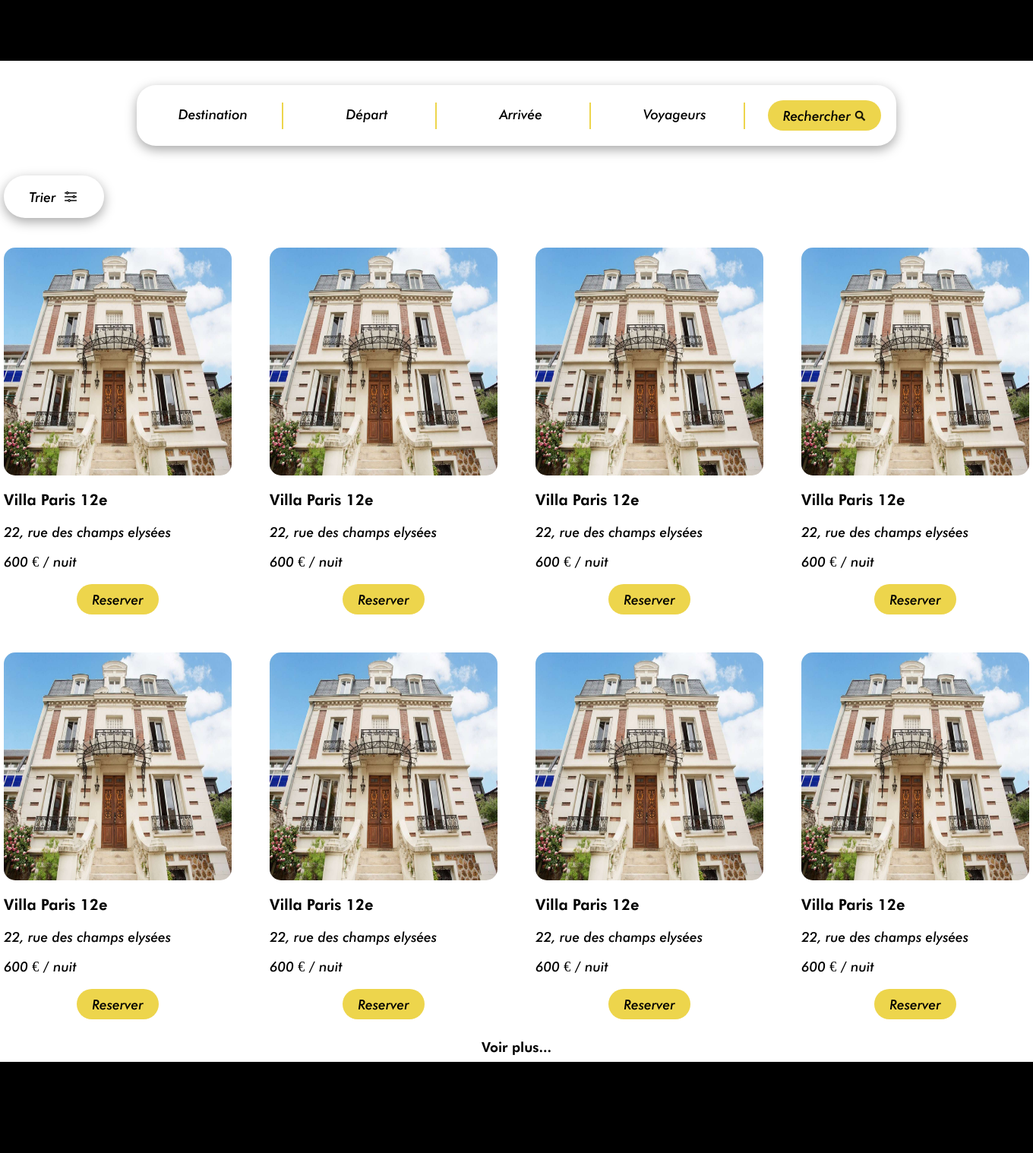
After one commit to YohannDCz/airbnb-php, a PHP site: page /templates/general/locations.php in a window 1360 px wide. The commit adds this page. Shown: the whole page at 76% size. Run offline with PHP 8.4, Linux system fonts and the light colour scheme.

Commit message:
collection v1

```diff
--- a/footer.html
+++ b/templates/components/footer.php
@@ -29,7 +29,7 @@
             gap: 3%;
         }
 
-        p {
+        .container p {
             font-size: 1.063rem;
             color: white;
             font-family: 'Futura PT';
--- /dev/null
+++ b/templates/css/locations.css
@@ -0,0 +1,231 @@
+#area_button_filtre {
+    height: 70px;
+    width: 100%;
+    display: flex;
+    align-items: center;
+}
+
+#filtre {
+    background-color: white;
+    box-shadow: rgba(0, 0, 0, 0.35) 0px 5px 15px;
+    font-family: Futura_medium_italic;
+    font-size: 18px;
+    height: 80%;
+    width: 132px;
+    margin-left: 0px;
+}
+
+#area_button_filtre img {
+    height: 20px;
+    width: 20px;
+    margin-left: 10px;
+}
+
+.filtre_button {
+     border: 0px;
+     height: auto;
+     width: 80%;
+     background-color: white;
+     margin-left: 10%;
+     margin-right: 10%;
+     margin-top: 0px;
+     margin-bottom: 0px;
+     padding-bottom: 10px;
+     padding-top: 10px;
+     border-bottom: 1.5px solid black;
+     border-radius: 0px;
+     display: flex;
+     justify-content: left;
+}
+
+body{
+    margin: 0;
+    width: 100%;
+    height: 100%;
+    display: flex;
+    flex-direction: column;
+}
+
+#collection {
+    align-self: center;
+}
+
+#collection_grid {
+    display: grid;
+    grid-template-columns: repeat(2, 160px);
+    grid-gap: 50px;
+    margin-left: 16px;
+    margin-right: 16px;
+    margin-top: 32px;
+    margin-bottom: 16px;
+}
+
+.appart_parent img {
+    height: 160px;
+    width: 160px;
+    border-radius: 15px;
+}
+
+.description {
+    font-family: Futura_medium_italic;
+    font-size: 18px;
+    margin-top: 16px;
+}
+
+.title {
+    font-family:Futura_Heavy;
+    margin-top: 16px;
+    font-size: 20px;
+}
+
+#more {
+    width: 100%;
+    display: flex;
+    justify-content: center;
+}
+
+#buttun_more {
+    margin-top: 0px;
+    background-color: white;
+    font-family:Futura_Heavy;
+}
+
+  @media (min-width: 750px) {
+    #collection_grid {
+      grid-template-columns: repeat(3, 200px);
+    }
+
+    .appart_parent img {
+        height: 200px;
+        width: 200px;
+  }}
+
+
+
+@media (min-width: 1100px) {
+    #collection_grid {
+      grid-template-columns: repeat(4, 300px);
+    }
+
+      .appart_parent img {
+        height: 300px;
+        width: 300px;
+  }}
+
+  footer {
+    background-color: black;
+    width: 100%;
+    height: 400px;
+}
+
+@media (min-width: 750px) {
+footer {
+    height: 120px;
+}}
+
+header {
+    height: 80px;
+    background-color: black;
+}
+
+nav {
+    display: flex;
+    justify-content: center;
+    align-items: center;
+
+}
+
+#nav_bar {
+    width: 100%;
+    margin-left: 18px;
+    margin-right: 18px;
+    margin-top: 32px;
+    margin-bottom: 32px;
+    border-radius: 25px;
+    display: flex;
+    flex-direction: column;
+    justify-content:center;
+    align-items:center;
+    box-shadow: rgba(0, 0, 0, 0.35) 0px 5px 15px;
+}
+
+#nav_bar input {
+
+    padding: 3vw;
+    border-bottom: 2px solid #EDD54C;
+    width: 70%;
+    display: flex;
+    justify-content: center;
+    align-items: center;
+}
+
+#voyageurs {
+    border-bottom: 0px;
+}
+
+button {
+    padding: 10px 20px;
+    background-color: #EDD54C;
+    color: black;
+    border: none;
+    border-radius: 30px;
+    height: 40px;
+    display: flex;
+    align-items: center;
+    justify-content: center;
+    font-family: Futura_medium_italic;
+    font-size: 18px;
+    color: black;
+    cursor: pointer;
+  }
+.btn button img {
+    width: 15px;
+    height: 15px;
+    margin-left: 5px;
+}
+
+.btn button {
+    margin: 20px;
+}
+
+input {
+    border: none;
+    text-align: center;
+}
+
+input::placeholder {
+    font-family: Futura_medium_italic;
+    font-size: 18px;
+    color: black;
+}
+
+@media screen and (min-width: 600px) {
+    #nav_bar {
+        flex-direction: row;
+        max-width: 1000px;
+    }
+
+    #nav_bar input {
+        border-bottom: 0px;
+        border-right: 2px solid #EDD54C;
+        padding: 10px;
+        margin: 10px;
+    }
+}
+
+#filtre_div {
+    width: 400px;
+    height: auto;
+    background-color: white;
+    position: relative;
+    right: 124px;
+    top: 125px;
+    border: 0.5px solid black;
+    border-radius: 10px;
+  }
+
+.reserve_button {
+    display: flex;
+    width: 100%;
+    justify-content: center;
+}
--- /dev/null
+++ b/templates/general/filtre.js
@@ -0,0 +1,55 @@
+const area_button_filtre = document.getElementById("area_button_filtre")
+const trier = document.getElementById("filtre")
+const appart_1 = document.getElementById("appart_1")
+let isopen = false
+
+trier.style.position = "relative"
+trier.style.left = String(appart_1.offsetLeft)+"px"
+console.log(appart_1.offsetLeft)
+
+trier.addEventListener('click', event => {
+
+    if (!isopen) {
+
+        const filtre_div = document.createElement("div")
+        filtre_div.style.width = "400px"
+        filtre_div.style.height = "auto"
+        filtre_div.style.backgroundColor = "white"
+        filtre_div.style.position = "relative"
+        filtre_div.style.right = "124px"
+        filtre_div.style.top = "125px"
+        filtre_div.style.border = "0.5px solid black"
+        filtre_div.style.borderRadius = "10px"
+        filtre_div.id = "filtre_div"
+        area_button_filtre.append(filtre_div)
+
+        const prix_decroi = document.createElement("button")
+        prix_decroi.innerHTML = "Prix decroissant"
+        prix_decroi.className = "filtre_button"
+        filtre_div.append(prix_decroi)
+
+        const prix_croi = document.createElement("button")
+        prix_croi.innerHTML = "Prix croissant"
+        prix_croi.className = "filtre_button"
+        filtre_div.append(prix_croi)
+
+        const pertinant = document.createElement("button")
+        pertinant.innerText = "Pertinance"
+        pertinant.className = "filtre_button"
+        filtre_div.append(pertinant)
+
+        const populaire = document.createElement("button")
+        populaire.innerText = "Populaire"
+        populaire.className = "filtre_button"
+        populaire.style.border = "0px"
+        filtre_div.append(populaire)
+
+
+        isopen = true
+    } else {
+
+        filtre_div.remove()
+        isopen = false
+    }
+
+  });
--- /dev/null
+++ b/templates/general/locations.php
@@ -0,0 +1,146 @@
+<?php
+
+?><!DOCTYPE html>
+<html lang="en">
+<head>
+    <meta charset="UTF-8">
+    <meta http-equiv="X-UA-Compatible" content="IE=edge">
+    <meta name="viewport" content="width=device-width, initial-scale=1.0">
+    <title>Document</title>
+    <style>
+    @font-face {
+        font-family: Futura_medium_italic;
+        src: url("../../assets/fonts/Futura_Medium_Italic.ttf");
+    }
+
+    @font-face {
+        font-family: Futura_Heavy;
+        src: url("../../assets/fonts/Futura_Heavy_font.ttf");
+    }
+
+    @font-face {
+        font-family: Didot;
+        src: url("../../assets/fonts/Didot_Regular.ttf");
+    }
+    </style>
+    <style>
+        <?php
+        include("../css/locations.css")
+        ?>
+    </style>
+</head>
+<body>
+    <header>
+
+    </header>
+    <nav>
+        <div id="nav_bar">
+            <input type="text" id="destination" placeholder="Destination">
+            <input type="text" placeholder="Départ" onfocus="(this.type = 'date')">
+            <input type="text" placeholder="Arrivée" onfocus="(this.type = 'date')">
+            <input type="text" id="voyageurs" placeholder="Voyageurs">
+            <div id="img">
+                <div class="btn">
+                    <button> <P>Rechercher</P> <img src="../../assets/logo/searh.png" alt="flèche"> </button>
+                </div>
+            </div>
+        </div>
+    </nav>
+    <div id="area_button_filtre">
+        <button id="filtre">
+            <p>Trier</p>
+            <img src="../../assets/logo/filtre.png" alt="">
+        </button>
+    </div>
+    <div id="collection">
+        <div id="collection_grid">
+            <div class="appart_parent" id="appart_1">
+                <img src="../../assets/img/img_facade_villa.jpg" alt="facade villa">
+                <p class="title">Villa Paris 12e</p>
+                <p class="description">22, rue des champs elysées </p>
+                <p class="description">600 € / nuit</p>
+                <div class="reserve_button">
+                    <button>Reserver</button>
+                </div>
+            </div>
+
+            <div class="appart_parent">
+                <img src="../../assets/img/img_facade_villa.jpg" alt="facade villa">
+                <p class="title">Villa Paris 12e</p>
+                <p class="description">22, rue des champs elysées </p>
+                <p class="description">600 € / nuit</p>
+                <div class="reserve_button">
+                    <button>Reserver</button>
+                </div>
+            </div>
+
+            <div class="appart_parent">
+                <img src="../../assets/img/img_facade_villa.jpg" alt="facade villa">
+                <p class="title">Villa Paris 12e</p>
+                <p class="description">22, rue des champs elysées </p>
+                <p class="description">600 € / nuit</p>
+                <div class="reserve_button">
+                    <button>Reserver</button>
+                </div>
+            </div>
+            <div class="appart_parent">
+                <img src="../../assets/img/img_facade_villa.jpg" alt="facade villa">
+                <p class="title">Villa Paris 12e</p>
+                <p class="description">22, rue des champs elysées </p>
+                <p class="description">600 € / nuit</p>
+                <div class="reserve_button">
+                    <button>Reserver</button>
+                </div>
+            </div>
+            <div class="appart_parent">
+                <img src="../../assets/img/img_facade_villa.jpg" alt="facade villa">
+                <p class="title">Villa Paris 12e</p>
+                <p class="description">22, rue des champs elysées </p>
+                <p class="description">600 € / nuit</p>
+                <div class="reserve_button">
+                    <button>Reserver</button>
+                </div>
+            </div>
+            <div class="appart_parent">
+                <img src="../../assets/img/img_facade_villa.jpg" alt="facade villa">
+                <p class="title">Villa Paris 12e</p>
+                <p class="description">22, rue des champs elysées </p>
+                <p class="description">600 € / nuit</p>
+                <div class="reserve_button">
+                    <button>Reserver</button>
+                </div>
+            </div>
+            <div class="appart_parent">
+                <img src="../../assets/img/img_facade_villa.jpg" alt="facade villa">
+                <p class="title">Villa Paris 12e</p>
+                <p class="description">22, rue des champs elysées </p>
+                <p class="description">600 € / nuit</p>
+                <div class="reserve_button">
+                    <button>Reserver</button>
+                </div>
+            </div>
+            <div class="appart_parent">
+                <img src="../../assets/img/img_facade_villa.jpg" alt="facade villa">
+                <p class="title">Villa Paris 12e</p>
+                <p class="description">22, rue des champs elysées </p>
+                <p class="description">600 € / nuit</p>
+                <div class="reserve_button">
+                    <button>Reserver</button>
+                </div>
+            </div>
+        </div>
+        <div id="more">
+            <button id="buttun_more">
+                <p>Voir plus...</p>
+            </button>
+        </div>
+    </div>
+<?php
+
+?>
+    <script src="./filtre.js"></script>
+    <footer>
+
+    </footer>
+</body>
+</html>
```
Also changed, not shown: assets/fonts/Didot_Medium.ttf (added), assets/fonts/Didot_Regular.ttf (added), assets/fonts/Futura_Heavy_font.ttf (added), assets/fonts/Futura_Medium_Italic.ttf (added), assets/img/img_facade_villa.jpg (added), templates/components/footer.txt (deleted), templates/general/locations.txt (deleted).
